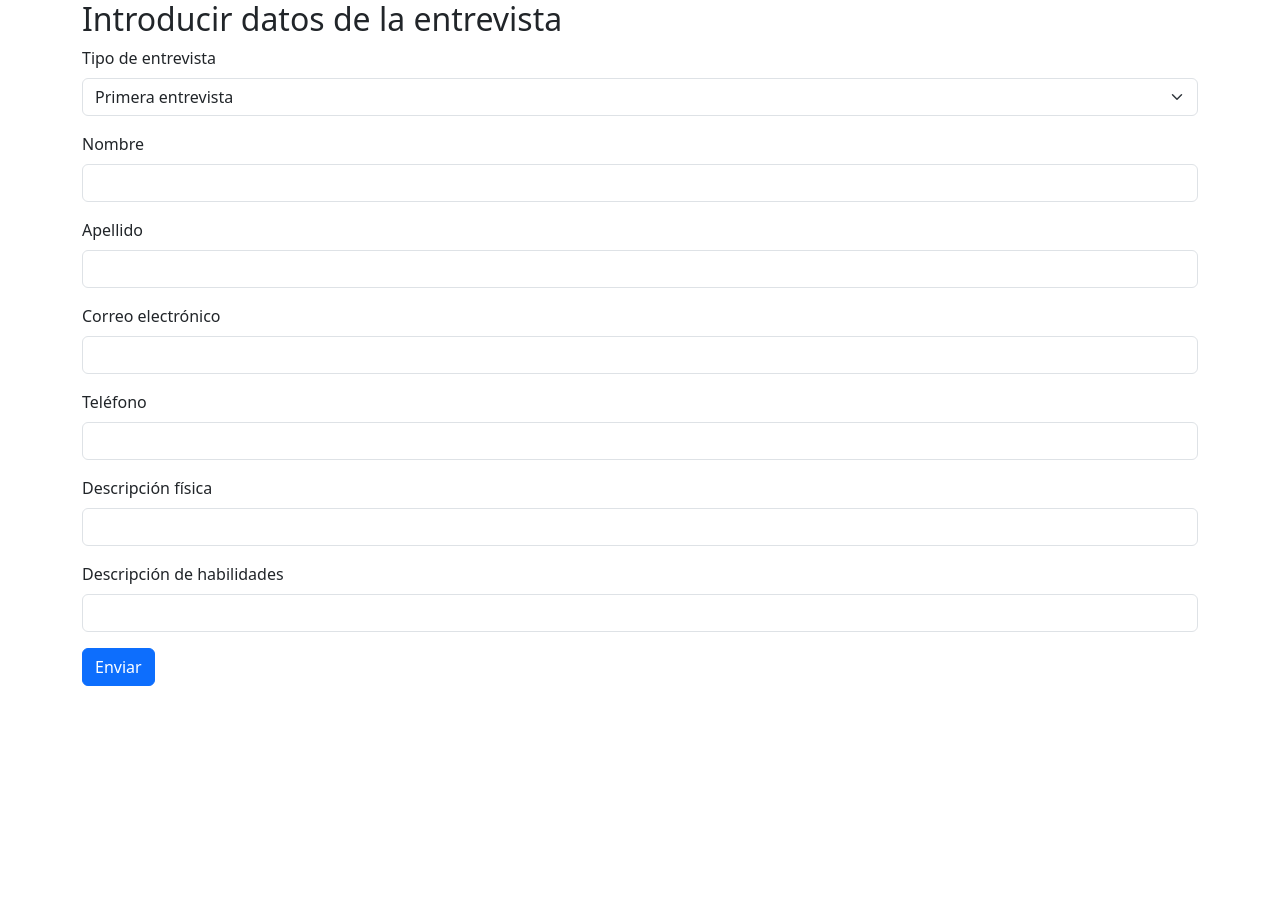
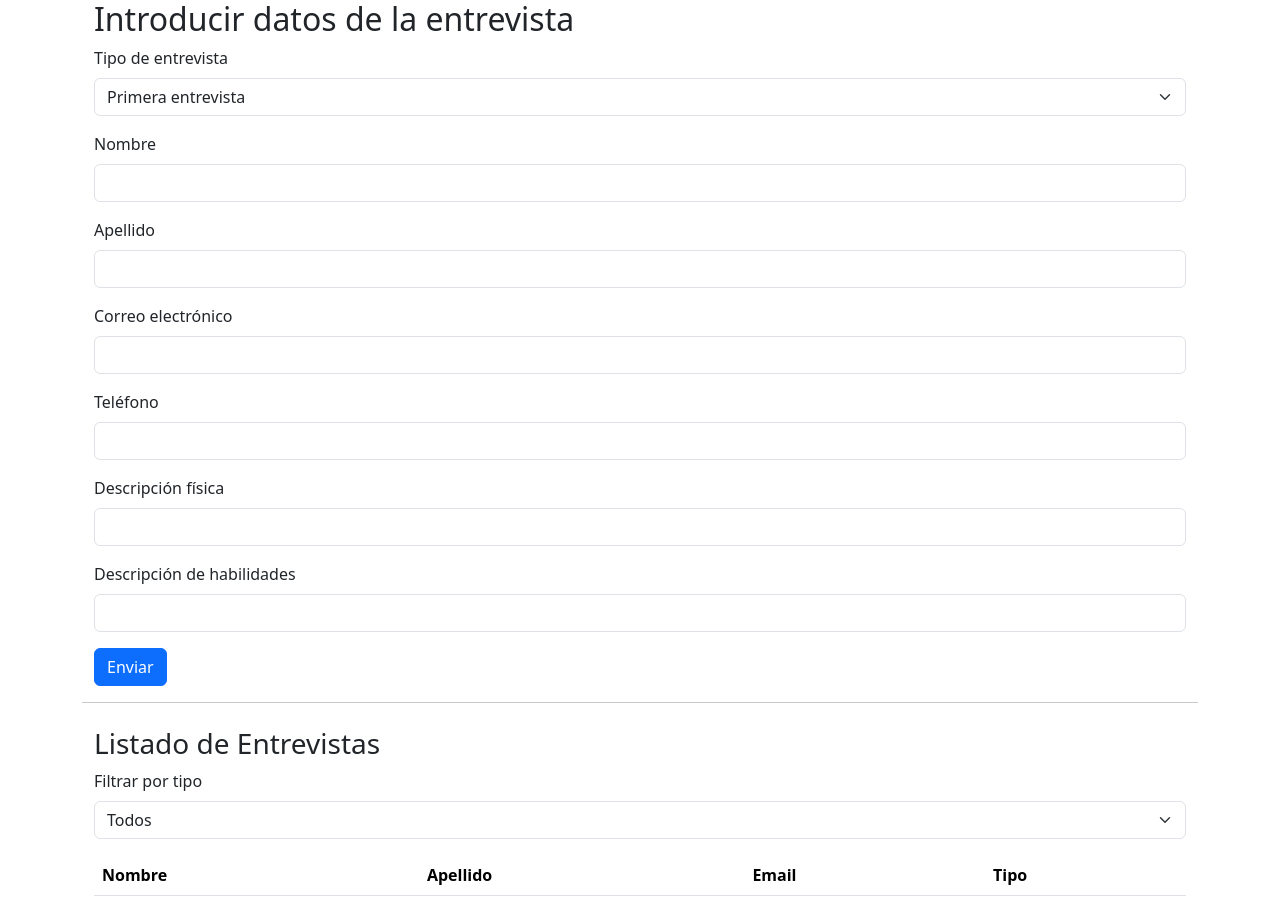
Before and after one commit to adptCode/InterviewManager, an Angular app: page / in a window 1280 px wide. Before the commit the page ends 800 px from the top, so only its background shows below. Built offline with nearby package versions, Linux system fonts and the light colour scheme.

Commit message:
create list

```diff
--- a/src/app/app.component.html
+++ b/src/app/app.component.html
@@ -1 +1,5 @@
-<app-form></app-form>
+<div class="container">
+  <app-form></app-form>
+  <hr />
+  <app-list></app-list>
+</div>
--- a/src/app/app.module.ts
+++ b/src/app/app.module.ts
@@ -5,7 +5,7 @@ import { AppComponent } from './app.component';
 import { FormComponent } from './components/form/form.component';
 import { ListComponent } from './components/list/list.component';
 import { FilterComponent } from './components/filter/filter.component';
-import { ReactiveFormsModule } from '@angular/forms';
+import { FormsModule, ReactiveFormsModule } from '@angular/forms';
 
 @NgModule({
   declarations: [
@@ -16,7 +16,8 @@ import { ReactiveFormsModule } from '@angular/forms';
   ],
   imports: [
     BrowserModule,
-    ReactiveFormsModule // He eligido ReactiveForms para el formulario
+    ReactiveFormsModule, // He eligido ReactiveForms para el formulario
+    FormsModule
   ],
   providers: [],
   bootstrap: [AppComponent]
--- a/src/app/components/list/list.component.css
+++ b/src/app/components/list/list.component.css
@@ -0,0 +1,4 @@
+.table-success {
+  background-color: #d4edda; /* Verde claro */
+  color: #155724;           /* Texto verde oscuro */
+}
--- a/src/app/components/list/list.component.html
+++ b/src/app/components/list/list.component.html
@@ -1 +1,36 @@
-<p>list works!</p>
+<div class="container mt-4">
+  <h3>Listado de Entrevistas</h3>
+
+  <!-- Selector de filtro -->
+  <div class="mb-3">
+    <label for="filter" class="form-label">Filtrar por tipo</label>
+    <select id="filter" class="form-select" [(ngModel)]="selectedFilter">
+      <option value="all">Todos</option>
+      <option value="primera">Primera entrevista</option>
+      <option value="segunda">Segunda entrevista</option>
+    </select>
+  </div>
+
+  <!-- Tabla de entrevistas -->
+  <table class="table table-striped">
+    <thead>
+      <tr>
+        <th>Nombre</th>
+        <th>Apellido</th>
+        <th>Email</th>
+        <th>Tipo</th>
+      </tr>
+    </thead>
+    <tbody>
+      <tr
+        *ngFor="let interview of getFilteredInterviews()"
+        [ngClass]="{'table-success': hasBothInterviews(interview.email)}"
+      >
+        <td>{{ interview.name }}</td>
+        <td>{{ interview.surname }}</td>
+        <td>{{ interview.email }}</td>
+        <td>{{ interview.type }}</td>
+      </tr>
+    </tbody>
+  </table>
+</div>
--- a/src/app/components/list/list.component.ts
+++ b/src/app/components/list/list.component.ts
@@ -1,10 +1,50 @@
-import { Component } from '@angular/core';
+import { Component, OnInit } from '@angular/core';
+import { Interview } from 'src/app/models/interview.model';
+import { StorageService } from 'src/app/services/storage.service';
 
 @Component({
   selector: 'app-list',
   templateUrl: './list.component.html',
   styleUrls: ['./list.component.css']
 })
-export class ListComponent {
+export class ListComponent implements OnInit {
+  interviews: Interview[] = []; // Todas las entrevistas
+  selectedFilter: 'all' | 'primera' | 'segunda' = 'all'; // Filtro seleccionado
+
+  constructor(private storageService: StorageService) {}
+
+  ngOnInit(): void {
+    this.loadInterviews(); // Carga inicial de entrevistas
+  }
+
+  /**
+   * Carga todas las entrevistas desde el servicio.
+   */
+  loadInterviews(): void {
+    this.interviews = this.storageService.getInterviews();
+  }
+
+  /**
+   * Filtra las entrevistas según el tipo seleccionado.
+   * @returns {Interview[]} Array de entrevistas filtradas.
+   */
+  getFilteredInterviews(): Interview[] {
+    if (this.selectedFilter === 'primera') {
+      return this.interviews.filter((interview) => interview.type === 'Primera entrevista');
+    }
+    if (this.selectedFilter === 'segunda') {
+      return this.interviews.filter((interview) => interview.type === 'Segunda entrevista');
+    }
+    return this.interviews; // Todos los registros
+  }
+
+  /**
+   * Verifica si un candidato ha completado ambas entrevistas.
+   * @param {string} email - Email del candidato.
+   * @returns {boolean} True si ambas entrevistas están completadas.
+   */
+  hasBothInterviews(email: string): boolean {
+    return this.storageService.hasBothInterviews(email);
+  }
 
 }
```
